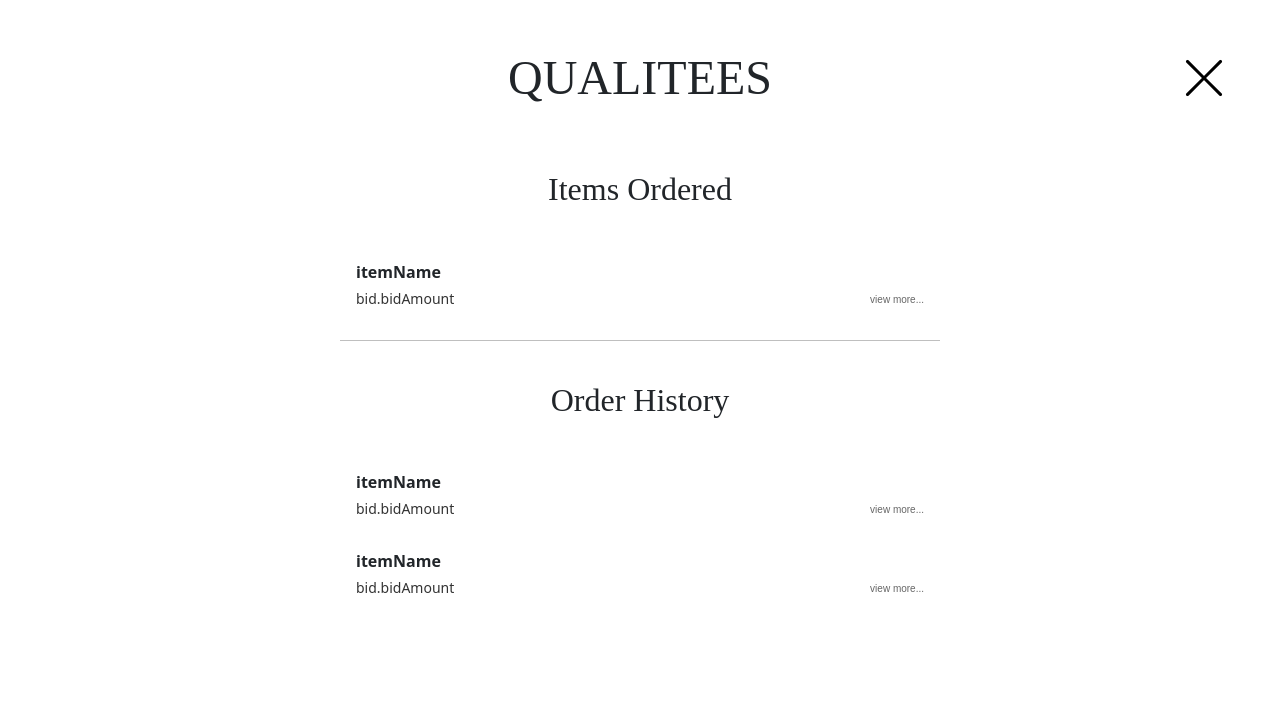
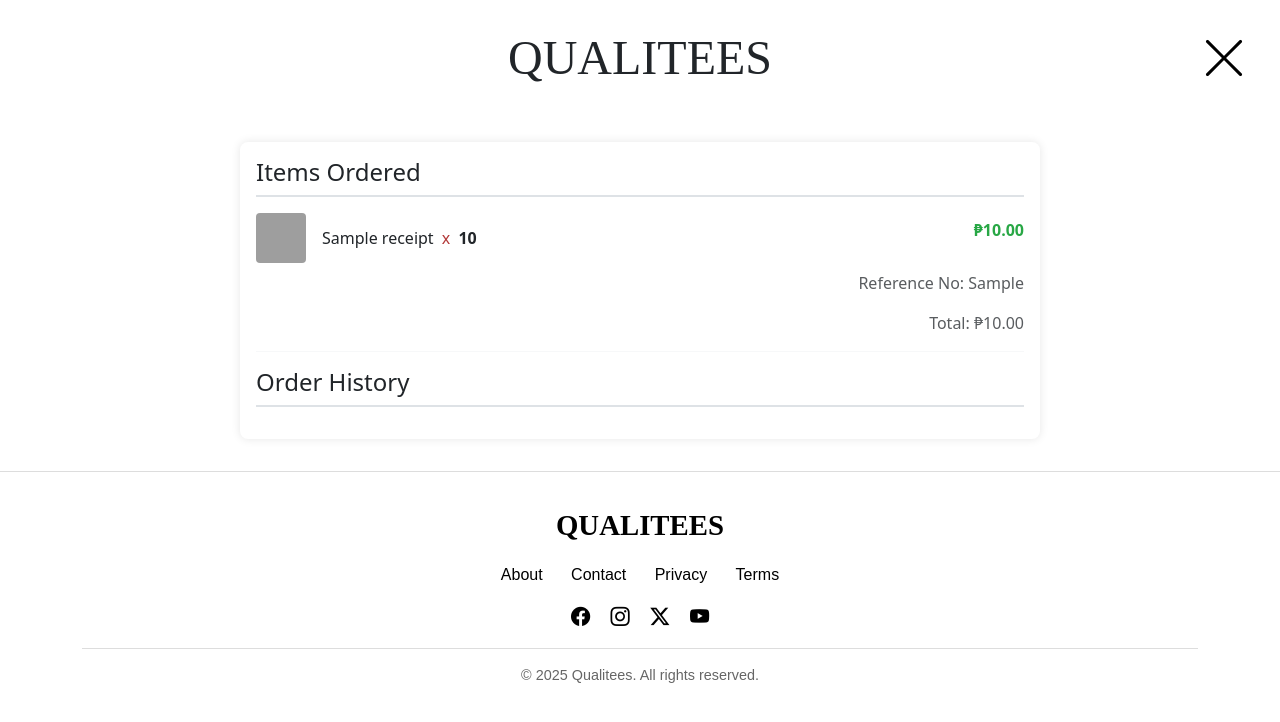
Before and after one commit to menb2023-6398-56806-code/QualiTees-Project, a PHP site: page /orderedxhistory.php in a window 1280 px wide. Shown: the top 722 px of the page. Run offline with PHP 8.4, Linux system fonts and the light colour scheme; the visitor is signed in with stand-in values (Sample User, id 1); tables that the repository leaves empty or names only in its code hold one stand-in row (values such as "Sample post"); some web fonts are replaced; grey boxes are pictures that could not be loaded.

Commit message:
sticky header, itemsort(display of items to sell) addition, order history & items ordered done.

```diff
--- a/homepage.php
+++ b/homepage.php
@@ -134,8 +134,9 @@ $gridResult = mysqli_query($conn, $gridQuery);
 </head>
 
 <body>
-    <?php include './header.php'; ?>
-
+    <div style="position:sticky; z-index:1000; top: 0;">
+        <?php include './header.php'; ?>
+    </div>
     <div class="container">
         <!-- Hero Banner -->
         <section class="hero d-flex align-items-center" style="background: url('<?php echo $heroImg; ?>') center/cover no-repeat;">
--- a/login.php
+++ b/login.php
@@ -75,7 +75,9 @@
 </head>
 
 <body>
-  <?php include './headerLR.php'; ?>
+  <div style="position:sticky; z-index:1000; top: 0; background-color:white">
+    <?php include './headerLR.php'; ?>
+  </div>
 
   <main class="login-form">
     <h2 style="font-family: 'Stardom-Regular'; font-size: 1.5rem; margin-bottom: 1.5rem; text-align: center;">
--- a/orderedxhistory.php
+++ b/orderedxhistory.php
@@ -1,54 +1,162 @@
+<?php
+include 'conn.php';
+include 'init.php';
+
+$userID = $_SESSION['userID'];
+
+function renderOrders($conn, $userID, $statusLabel, $orderStatus)
+{
+    // Get all orders for this user with given status
+    $query = "SELECT referenceno, itemName, qty, tPrice, media
+              FROM receipt
+              JOIN items USING (itemID)
+              WHERE userID = $userID AND orderStatus = $orderStatus
+              ORDER BY referenceno DESC";
+
+    $result = mysqli_query($conn, $query);
+
+    // Group by referenceno
+    $orders = [];
+    while ($row = mysqli_fetch_assoc($result)) {
+        $ref = $row['referenceno'];
+        if (!isset($orders[$ref])) {
+            $orders[$ref] = ['items' => [], 'total' => 0];
+        }
+        $orders[$ref]['items'][] = $row;
+        $orders[$ref]['total'] += $row['tPrice'];
+    }
+
+    echo '<section class="section"><h2 class="section-title">' . $statusLabel . '</h2>';
+
+    foreach ($orders as $ref => $group) {
+        foreach ($group['items'] as $item) {
+            echo '
+            <div class="item-entry">
+                <div class="item-details">
+                    <img src="' . htmlspecialchars($item['media']) . '" alt="item" class="item-img">
+                    <div class="item-text">
+                        <span class="item-name">' . htmlspecialchars($item['itemName']) . '</span>
+                        <span class="item-x"> x </span>
+                        <span class="item-qty">' . $item['qty'] . '</span>
+                    </div>
+                    <p class="item-amount">₱' . number_format($item['tPrice'], 2) . '</p>
+                </div>
+            </div>';
+        }
+
+        echo '
+        <div class="ref-summary">
+            <p class="text-muted">Reference No: ' . htmlspecialchars($ref) . '</p>
+            <p class="text-muted">Total: ₱' . number_format($group['total'], 2) . '</p>
+        </div>
+        <hr class="separator">';
+    }
+
+    echo '</section>';
+}
+?>
+
 <!DOCTYPE html>
 <html lang="en">
 
 <head>
     <meta charset="UTF-8">
     <meta name="viewport" content="width=device-width, initial-scale=1.0">
-    <title>Order Receipt</title>
-    <link rel="stylesheet" href="./order_receipt.css">
+    <title>QUALITEES | Ordered & History</title>
+    <link rel="stylesheet" href="https://cdn.jsdelivr.net/npm/bootstrap@5.3.2/dist/css/bootstrap.min.css">
+    <link rel="stylesheet" href="https://cdn.jsdelivr.net/npm/bootstrap-icons/font/bootstrap-icons.css">
+    <style>
+        @import url('../stardom.css');
+
+        body {
+            font-family: 'Stardom-Regular', sans-serif;
+            background-color: #f8f9fa;
+        }
+
+        .receipt-container {
+            max-width: 800px;
+            margin: 2rem auto;
+            padding: 1rem;
+            background: #fff;
+            border-radius: 8px;
+            box-shadow: 0 0 10px rgba(0, 0, 0, 0.1);
+        }
+
+        .section-title {
+            font-size: 1.5rem;
+            margin-bottom: 1rem;
+            border-bottom: 2px solid #dee2e6;
+            padding-bottom: 0.5rem;
+        }
+
+        .item-entry {
+            margin-bottom: 1rem;
+        }
+
+        .item-details {
+            display: flex;
+            align-items: center;
+            justify-content: space-between;
+        }
+
+        .item-img {
+            width: 50px;
+            height: 50px;
+            object-fit: cover;
+            margin-right: 1rem;
+            border-radius: 4px;
+        }
+
+        .item-text {
+            flex-grow: 1;
+        }
+
+        .item-name {
+            font-weight: normal;
+        }
+
+        .item-x {
+            color: #b33939;
+            margin: 0 4px;
+        }
+
+        .item-qty {
+            font-weight: bold;
+        }
+
+        .item-amount {
+            color: #28a745;
+            font-weight: bold;
+            margin-left: auto;
+        }
+
+        .ref-summary {
+            text-align: right;
+            margin-top: -0.5rem;
+            margin-bottom: 1rem;
+        }
+
+        .separator {
+            border-top: 1px solid #dee2e6;
+            margin: 1rem 0;
+        }
+    </style>
 </head>
-<?php include './headerC.php'; ?>
+
+<div style="position:sticky; z-index:1000; top: 0; background-color:white">
+    <?php include './headerC.php'; ?>
+</div>
 
 <body>
-
     <div class="receipt-container">
-
-        <section id="oOrdered" class="section">
-            <h2 class="section-title">Items Ordered</h2>
-
-            <div class="item-entry">
-                <div class="item-details">
-                    <p class="item-name">itemName</p>
-                    <p class="item-amount">bid.bidAmount</p>
-                </div>
-                <a href="#" class="view-more">view more...</a>
-            </div>
-
-            <hr class="separator">
-        </section>
-
-        <section id="oHistory" class="section">
-            <h2 class="section-title">Order History</h2>
-
-            <div class="item-entry">
-                <div class="item-details">
-                    <p class="item-name">itemName</p>
-                    <p class="item-amount">bid.bidAmount</p>
-                </div>
-                <a href="#" class="view-more">view more...</a>
-            </div>
-
-            <div class="item-entry">
-                <div class="item-details">
-                    <p class="item-name">itemName</p>
-                    <p class="item-amount">bid.bidAmount</p>
-                </div>
-                <a href="#" class="view-more">view more...</a>
-            </div>
-        </section>
-
+        <?php renderOrders($conn, $userID, 'Items Ordered', 0); ?>
+        <?php renderOrders($conn, $userID, 'Order History', 1); ?>
     </div>
 
+    <script src="https://code.jquery.com/jquery-3.7.1.min.js"></script>
+    <script src="https://cdn.jsdelivr.net/npm/bootstrap@5.3.2/dist/js/bootstrap.bundle.min.js"></script>
 </body>
 
+<?php include './footer.php'; ?>
+
 </html>
--- a/productpage.php
+++ b/productpage.php
@@ -101,7 +101,9 @@ if (!$item) {
 </head>
 
 <body>
-    <?php include './header.php'; ?>
+    <div style="position:sticky; z-index:1000; top: 0;">
+        <?php include './header.php'; ?>
+    </div>
 
     <div class="product-wrapper">
         <div class="product-layout">
--- a/register.php
+++ b/register.php
@@ -107,7 +107,9 @@
 </head>
 
 <body>
-  <?php include './headerLR.php'; ?>
+  <div style="position:sticky; z-index:1000; top: 0; background-color:white">
+    <?php include './headerC.php'; ?>
+  </div>
 
   <main class="register-form">
     <h2 style="font-family: 'Stardom-Regular'; font-size: 1.5rem; margin-bottom: 1.5rem; text-align: center;">
```
Also changed, not shown: cart.php (+5 -2 lines), itemsort.php (+78 -22 lines).
